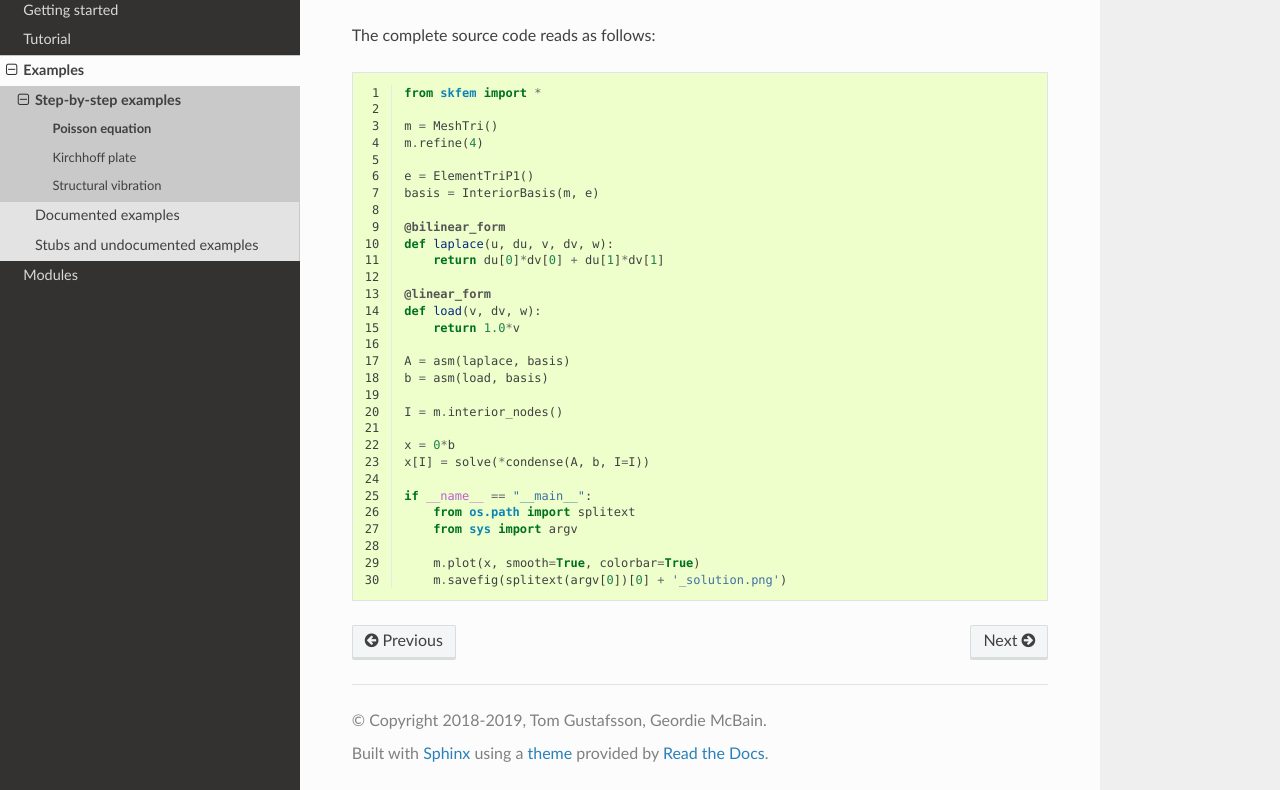
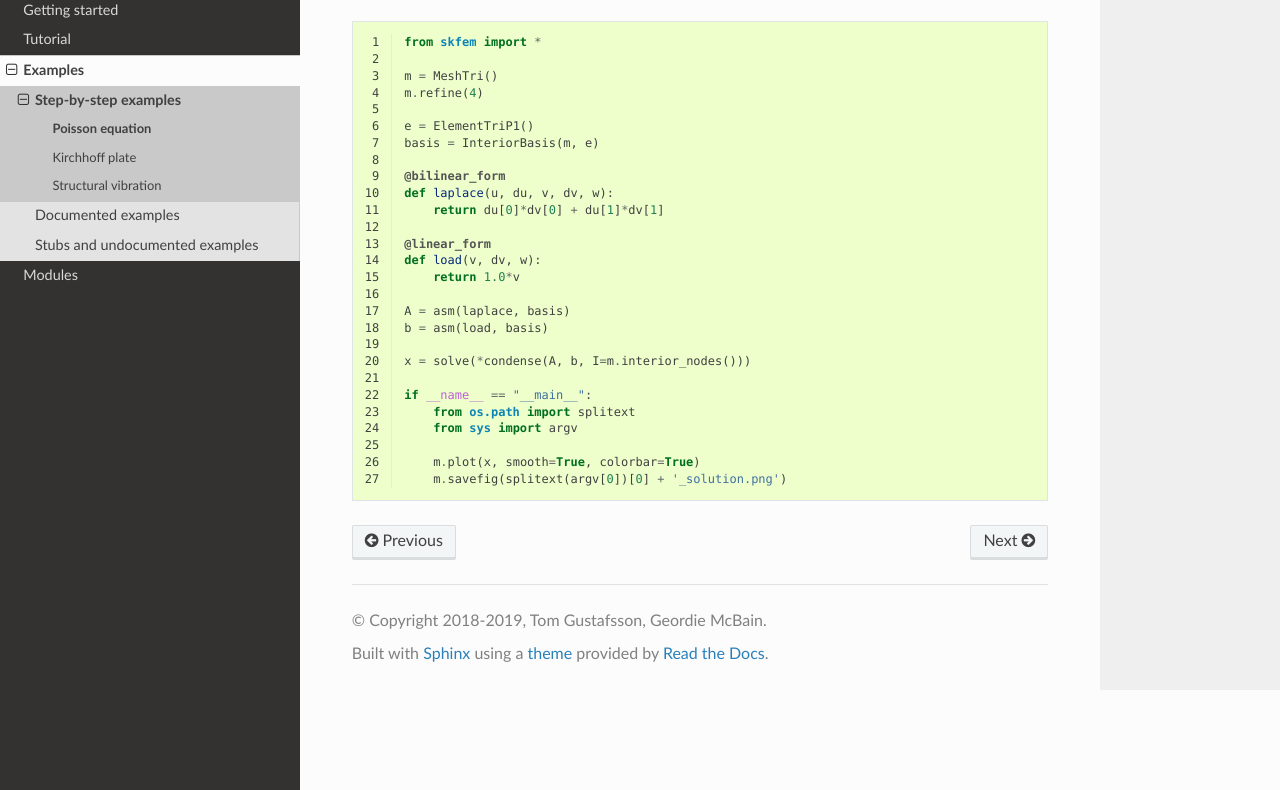
Before and after one commit to kinnala/scikit-fem, a Sphinx documentation site: the page built from docs/examples/ex01.rst, in a window 1280 px wide and 900 px high, scrolled down 1801 px, cut to the strip 110-900 px from the top of the window. Built offline with Sphinx 7.4.7 and the Read the Docs theme 2.0.0, drawn with Linux system fonts in a browser that asks for light colours; part of the change alters nothing that is shown; some of the changed text lies outside the part shown.

```diff
--- a/docs/examples/ex01.py
+++ b/docs/examples/ex01.py
@@ -17,10 +17,7 @@ def load(v, dv, w):
 A = asm(laplace, basis)
 b = asm(load, basis)
 
-I = m.interior_nodes()
-
-x = 0*b
-x[I] = solve(*condense(A, b, I=I))
+x = solve(*condense(A, b, I=m.interior_nodes()))
 
 if __name__ == "__main__":
     from os.path import splitext
--- a/docs/examples/ex01.rst
+++ b/docs/examples/ex01.rst
@@ -63,7 +63,7 @@ We eliminate the boundary degrees-of-freedom using
 :func:`~skfem.utils.condense` and call :func:`~skfem.utils.solve`.
 
 .. literalinclude:: ex01.py
-    :start-at: interior_nodes
+    :start-at: solve
     :end-at: solve
 
 The solution can now be visualised using :meth:`~skfem.mesh.MeshTri.plot`.
--- a/docs/examples/ex05.py
+++ b/docs/examples/ex05.py
@@ -40,11 +40,9 @@ K = scipy.sparse.bmat([[A+B, b.T], [b, None]]).tocsr()
 import numpy as np
 f = np.concatenate((np.zeros(A.shape[0]), -1.0*np.ones(1)))
 
-x = np.zeros(K.shape[0])
+I = np.append(I, K.shape[0] - 1)
 
-I = np.append(I, K.shape[0]-1)
-
-x[I] = solve(*condense(K, f, I=I))
+x = solve(*condense(K, f, I=I))
 
 if __name__ == "__main__":
     from os.path import splitext
--- a/docs/examples/ex06.py
+++ b/docs/examples/ex06.py
@@ -15,11 +15,7 @@ K = asm(laplace, ib)
 
 f = asm(unit_load, ib)
 
-D = ib.get_dofs().all()
-x = np.zeros(ib.N)
-I = ib.complement_dofs(D)
-
-x[I] = solve(*condense(K, f, D=D))
+x = solve(*condense(K, f, D=ib.get_dofs()))
 
 M, X = ib.refinterp(x, 3)
 
--- a/docs/examples/ex09.py
+++ b/docs/examples/ex09.py
@@ -3,11 +3,10 @@ from skfem.models.poisson import *
 import numpy as np
 
 p = np.linspace(0, 1, 16)
-m = MeshTet.init_tensor(p, p, p)
+m = MeshTet.init_tensor(*(p,)*3)
 
 e = ElementTetP1()
-map = MappingAffine(m)
-basis = InteriorBasis(m, e, map)
+basis = InteriorBasis(m, e)
 
 A = asm(laplace, basis)
 b = asm(unit_load, basis)
@@ -21,7 +20,7 @@ if __name__ == "__main__":
 else:
     verbose = False
 # run conjugate gradient with the default preconditioner
-Aint, bint = condense(A, b, I=I)
+Aint, bint = condense(A, b, I=I, expand=False)
 x[I] = solve(Aint, bint, solver=solver_iter_pcg(verbose=verbose))
 
 # run conjugate gradient with the incomplete LU preconditioner
```
